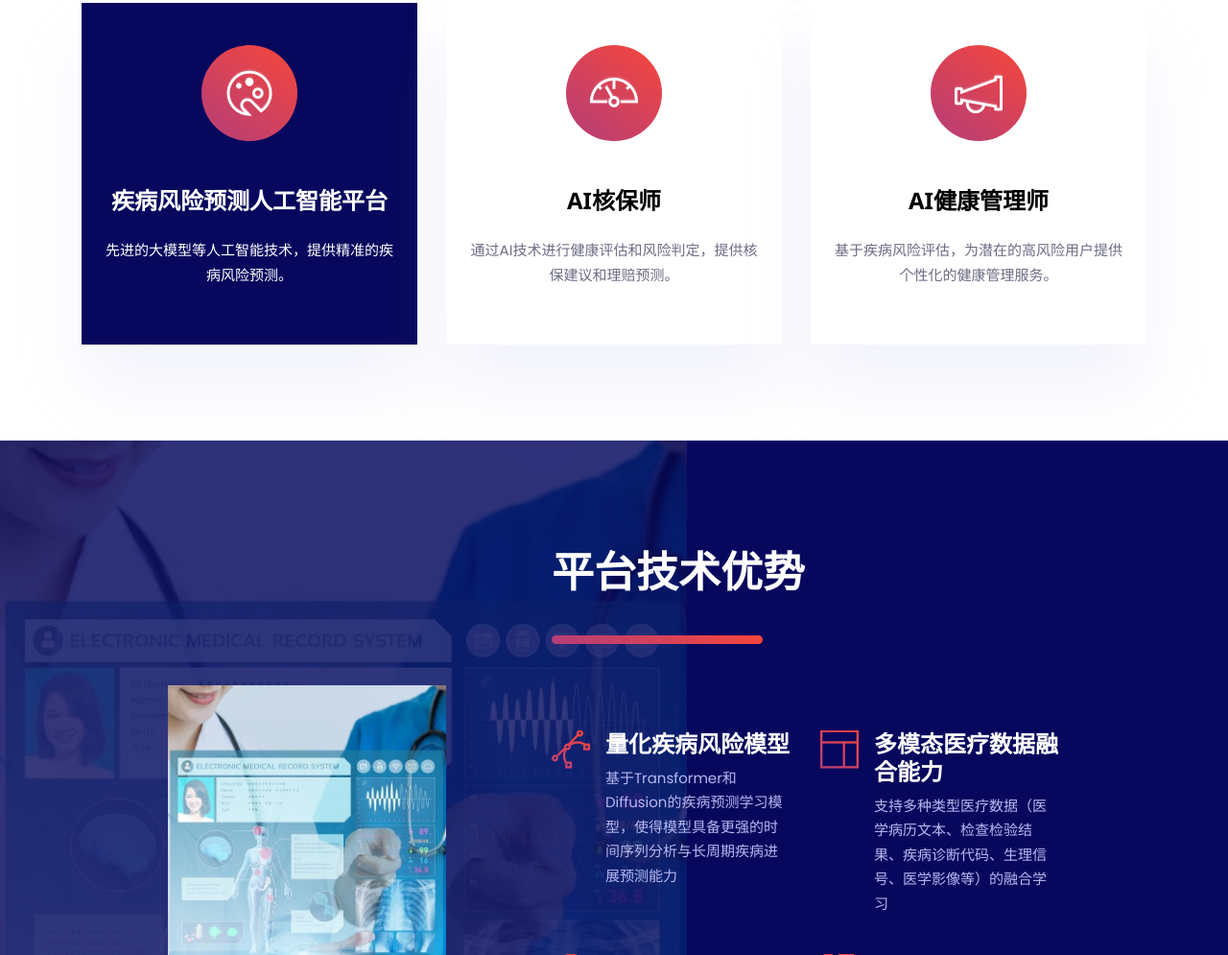
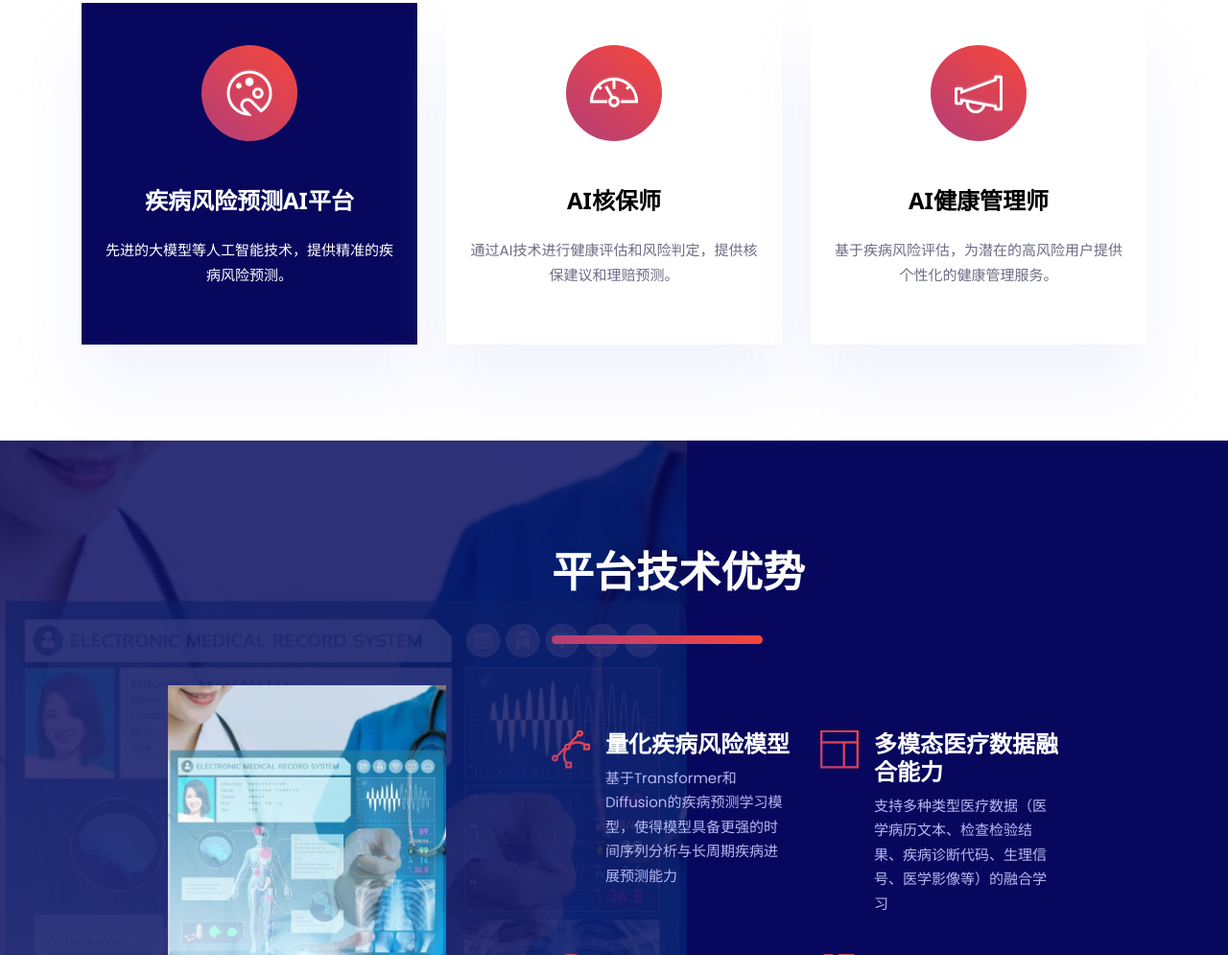
Before and after one commit to medin-ai/medin-ai.github.io, a website: page source/index.html in a window 1280 px wide. Shown: the part 1137-2132 px from the top of the page at 96% size. Drawn offline with nearby package versions, Linux system fonts and the light colour scheme; some packages are replaced by stand-ins of ours; files that its build step writes are made by us from their sources.

Commit message:
update Disease AI

```diff
--- a/source/index.html
+++ b/source/index.html
@@ -162,7 +162,7 @@
                 class="icon-lg icon-box bg-gradient-primary rounded-circle ti-palette mb-5 d-inline-block text-white"></i>
               <i class="icon-lg icon-watermark text-white ti-palette"></i>
             </div>
-            <h4 class="mb-4">疾病风险预测人工智能平台</h4>
+            <h4 class="mb-4">疾病风险预测AI平台</h4>
             <p>先进的大模型等人工智能技术，提供精准的疾病风险预测。</p>
           </div>
         </div>
```
Also changed, not shown: theme/index.html (+1 -1 lines).
